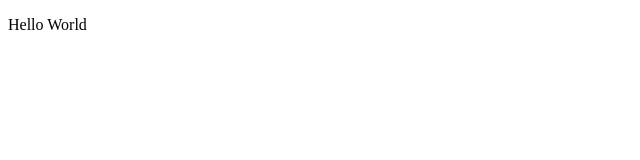
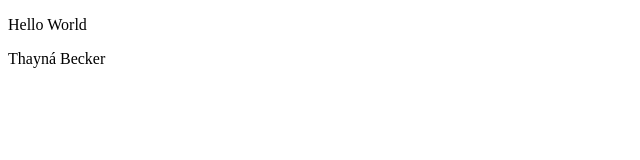
Before and after one commit to thaynabecker/dev_web, a plain HTML site: page index.html in a window 1280 px wide. Shown: the full height of the page, 0-640 px from the left. Drawn offline with Linux system fonts and the light colour scheme.

Commit message:
Adicionado nome no index.html

```diff
--- a/index.html
+++ b/index.html
@@ -7,5 +7,6 @@
 </head>
 <body>
     <p>Hello World</p>
+    Thayná Becker
 </body>
 </html>
```
